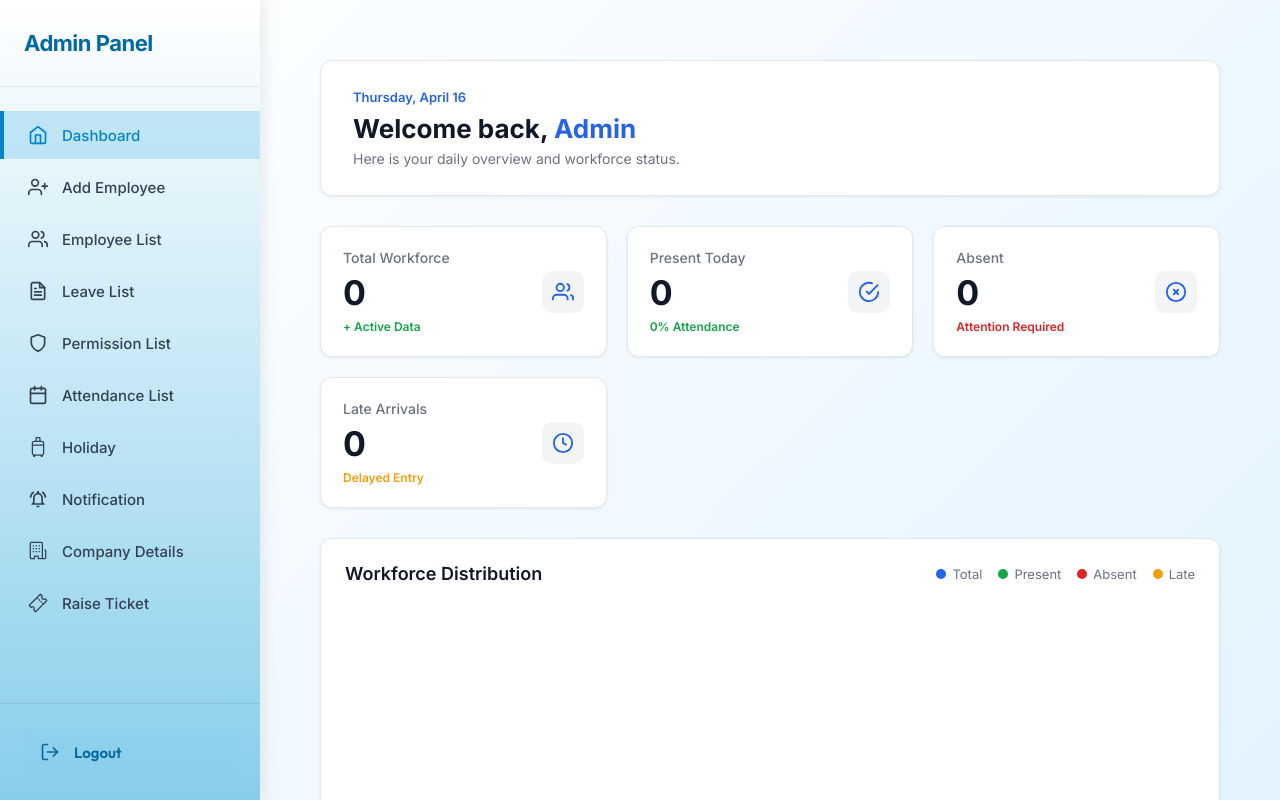
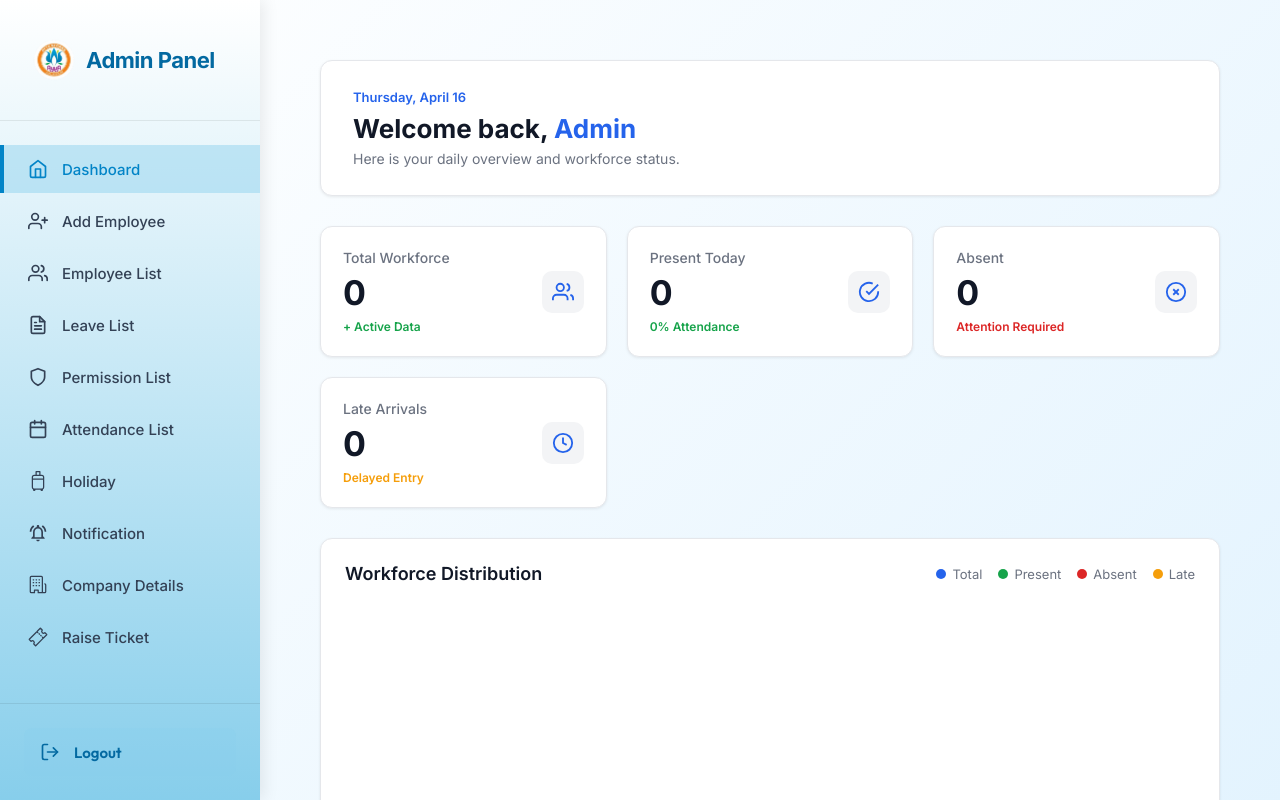
Before and after one commit to Musica-R/Ayya-Store-Attendence-Admin-Dashboard, a React (Create React App) app: page /admin in a window 1280 px wide. Shown: the top 800 px of the page. Built offline with nearby package versions, Linux system fonts and the light colour scheme; no server answers; sample sign-in values are in the browser's storage.

Commit message:
code updated

```diff
--- a/src/components/AdminLayout.js
+++ b/src/components/AdminLayout.js
@@ -1,11 +1,12 @@
 import React, { useState } from 'react';
-import { NavLink, Outlet} from 'react-router-dom';
+import { NavLink, Outlet } from 'react-router-dom';
 import { FiHome, FiUserPlus, FiLogOut, FiCalendar, FiUsers, FiMenu, FiX, FiFileText, FiShield } from 'react-icons/fi';
 import '../styles/AdminLayout.css';
 import { BsSuitcase2 } from 'react-icons/bs';
 import { MdOutlineNotificationsActive } from 'react-icons/md';
 import { GoOrganization } from 'react-icons/go';
 import { IoTicketOutline } from 'react-icons/io5';
+import logo from "../assets/logo.png";
 
 const AdminLayout = () => {
 
@@ -26,7 +27,12 @@ const AdminLayout = () => {
                 <button className="hamburger-btn" onClick={() => setSidebarOpen(true)}>
                     <FiMenu />
                 </button>
-                <h2 className="mobile-brand">Admin Panel</h2>
+
+                <div className="brand-section">
+                    <img src={logo} alt="Logo" className="brand-logo" />
+                    <h2 className="mobile-brand">Admin Panel</h2>
+                </div>
+
             </div>
 
             {/* Overlay for mobile */}
@@ -36,7 +42,12 @@ const AdminLayout = () => {
 
             <aside className={`sidebar ${sidebarOpen ? 'sidebar--open' : ''}`}>
                 <div className="sidebar-header">
-                    <h2>Admin Panel</h2>
+
+                     <div className="brand-section">
+                        <img src={logo} alt="Logo" className="brand-logo" />
+                        <h2>Admin Panel</h2>
+                    </div>
+
                     <button className="sidebar-close-btn" onClick={closeSidebar}>
                         <FiX />
                     </button>
--- a/src/pages/EmpList.js
+++ b/src/pages/EmpList.js
@@ -231,7 +231,7 @@ export default function EmpList() {
       <div className="emplist-header">
         <div className="emplist-title">
           {/* <Lottie options={defaultOptions} height={90} width={70} /> */}
-           <Lottie animationData={animationData} loop={true}  style={{width: 90 , height: 70}}/>
+          <Lottie animationData={animationData} loop={true} style={{ width: 90, height: 70 }} />
           <div>
             <h1>Employee List</h1>
             <p>{employees.length} employees</p>
@@ -353,55 +353,90 @@ export default function EmpList() {
             {saveError && <div className="modal-api-error">{saveError}</div>}
 
             <div className="modal-form">
+
+              <div className="form-group">
+                <label>Name</label>
                 <input
                   name="name"
                   value={editData.name}
                   onChange={handleEditChange}
                 />
+              </div>
+
+              <div className="form-group">
+                <label>Employee ID</label>
                 <input
                   name="empid"
                   value={editData.empid}
                   onChange={handleEditChange}
                 />
+              </div>
+
+              <div className="form-group">
+                <label>Email</label>
                 <input
                   name="email"
                   value={editData.email}
                   onChange={handleEditChange}
                 />
+              </div>
+
+              <div className="form-group">
+                <label>Mobile</label>
                 <input
                   name="mobile"
                   value={editData.mobile}
                   onChange={handleEditChange}
                 />
+              </div>
+
+              <div className="form-group">
+                <label>Position</label>
                 <input
                   name="position"
                   value={editData.position}
                   onChange={handleEditChange}
                 />
+              </div>
+
+              <div className="form-group">
+                <label>Date of Birth</label>
                 <input
                   type="date"
                   name="dob"
                   value={editData.dob}
                   onChange={handleEditChange}
                 />
+              </div>
+
+              <div className="form-group">
+                <label>Address</label>
                 <input
                   name="address"
                   value={editData.address}
                   onChange={handleEditChange}
                 />
+              </div>
+
+              <div className="form-group">
+                <label>Start Time</label>
                 <input
                   type="time"
                   name="start_time"
                   value={editData.start_time}
                   onChange={handleEditChange}
                 />
+              </div>
 
+              <div className="form-group">
+                <label>End Time</label>
                 <input
                   type="time"
                   name="end_time"
                   value={editData.end_time}
                   onChange={handleEditChange}
                 />
+              </div>
 
             </div>
 
--- a/src/styles/AdminLayout.css
+++ b/src/styles/AdminLayout.css
@@ -12,6 +12,19 @@ body {
     min-height: 100vh;
     background: linear-gradient(135deg, #ffffff 0%, #e0f2fe 100%);
     position: relative;
+}
+
+.brand-section {
+    display: flex;
+    align-items: center;
+    gap: 2px;
+}
+
+.brand-logo {
+    width: 60px;
+    height: 60px;
+    object-fit: cover;
+    border-radius: 8px;
 }
 
 /* ======================== SIDEBAR ======================== */
```
Also changed, not shown: src/assets/logo.png (added), 1 other file (tests, documents, lock files or other folders). Lines whose indentation alone changed are shown as unchanged.
